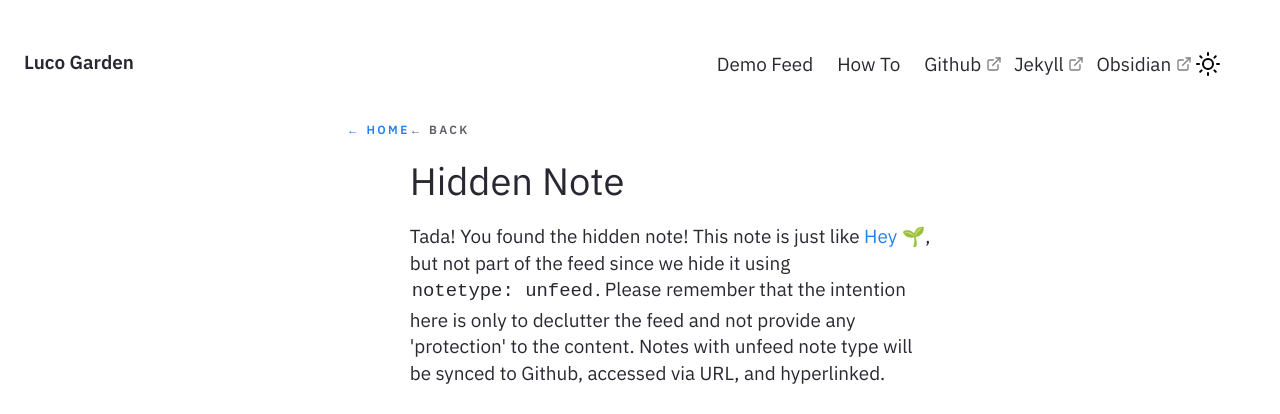
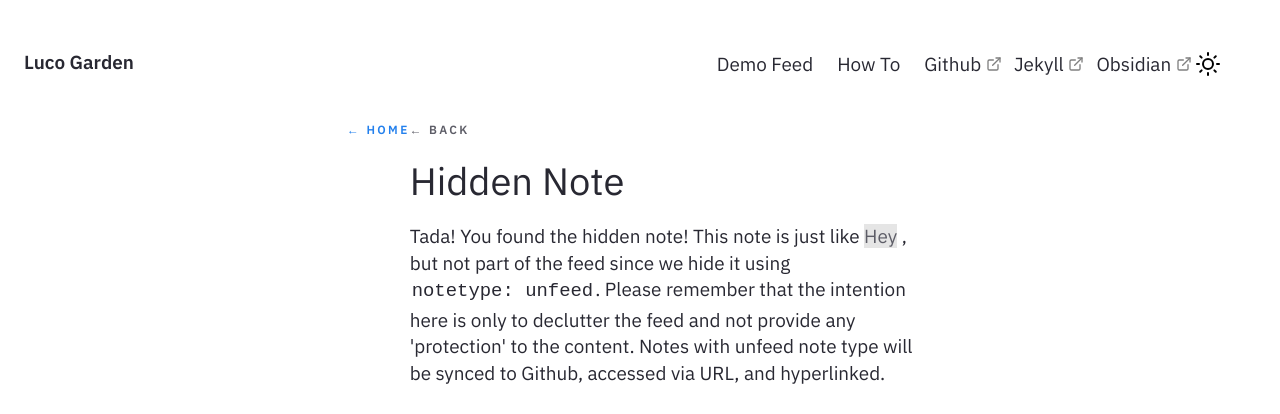
Before and after one commit to lucolucus/luco.garden, a Jekyll site: the page built from _notes/Public/Hidden Note.md, in a window 1280 px wide. Shown: the top 414 px of the page. Built offline with Jekyll 4.4.1, drawn with Linux system fonts in a browser that asks for light colours.

Commit message:
edit post

```diff
--- a/_notes/Public/Hidden Note.md
+++ b/_notes/Public/Hidden Note.md
@@ -4,7 +4,7 @@ feed: hide
 date : 01-01-2021
 ---
 
-Tada! You found the hidden note! This note is just like [[Hey 🌱]], but not part of the feed since we hide it using `notetype: unfeed`. Please remember that the intention here is only to declutter the feed and not provide any 'protection' to the content. Notes with unfeed note type will be synced to Github, accessed via URL, and hyperlinked.
+Tada! You found the hidden note! This note is just like [[Hey]], but not part of the feed since we hide it using `notetype: unfeed`. Please remember that the intention here is only to declutter the feed and not provide any 'protection' to the content. Notes with unfeed note type will be synced to Github, accessed via URL, and hyperlinked.
 
 ### How to handle Private notes?
 
```
Also changed, not shown: _notes/Public/Markdown Rendered.md (+1 -1 lines), _notes/Public/Hey.md (renamed from _notes/Public/Hey 🌱.md).
